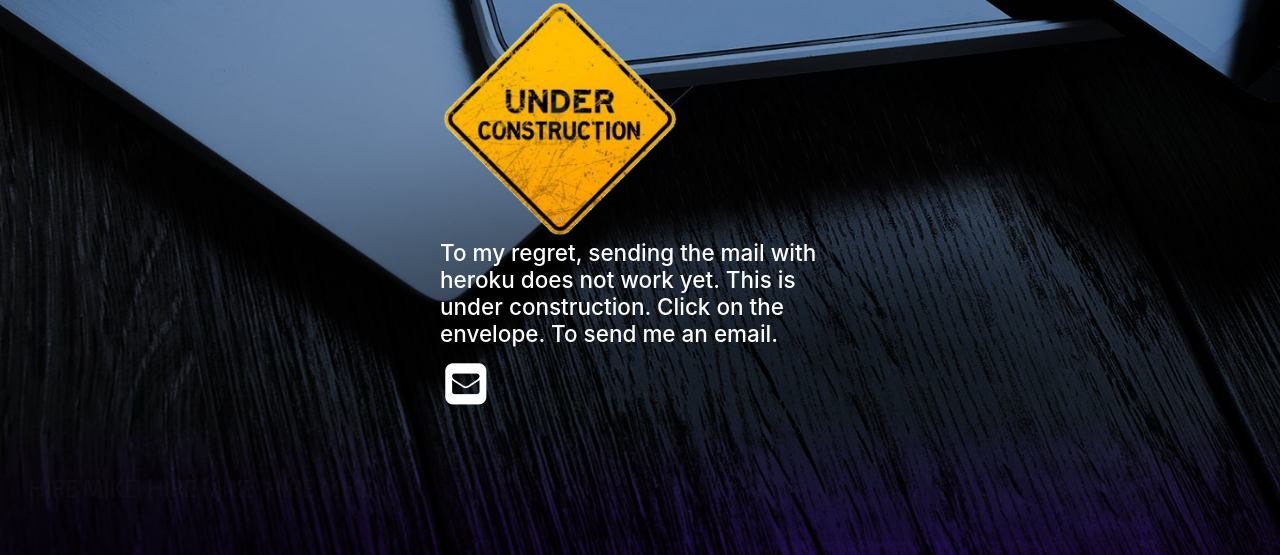
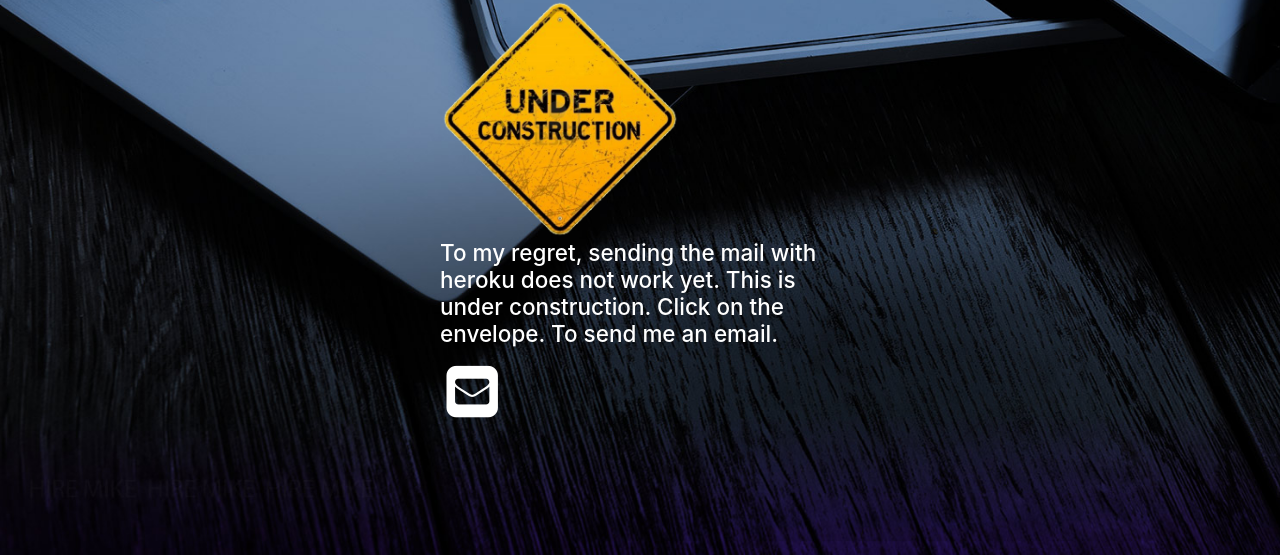
Before and after one commit to MarcellaHadderingh/Cv, a PHP site: page /contact/test.php in a window 1280 px wide. Shown: the part 245-800 px from the top of the page. Run offline with PHP 8.4, Linux system fonts and the light colour scheme; some libraries are stand-ins or nearby versions.

Commit message:
icon size

```diff
--- a/contact/contact.php
+++ b/contact/contact.php
@@ -95,7 +95,7 @@ $headers = 'van: '.$email."\r\n".
         <br>
         <img src="/foto/underconstrution.png" class="img-fluid" alt="Responsive image">
      <h4>To my regret, sending the mail with heroku does not work yet. This is under construction. Click on the envelope. To send me an email.</h4>
-     <a href="mailto:marcellavanduyn@gmail.com"><i id="social-em" class="fa fa-envelope-square fa-4x social"></i></a>
+     <a href="mailto:marcellavanduyn@gmail.com"><i id="social-em" class="fa fa-envelope-square fa-5x social"></i></a>
 
      </div>
 </body>
--- a/contact/test.php
+++ b/contact/test.php
@@ -26,7 +26,7 @@
         <br>
         <img src="/foto/underconstrution.png" class="img-fluid" alt="Responsive image">
      <h4>To my regret, sending the mail with heroku does not work yet. This is under construction. Click on the envelope. To send me an email.</h4>
-     <a href="mailto:marcellavanduyn@gmail.com"><i id="social-em" class="fa fa-envelope-square fa-4x social"></i></a>
+    <a href="mailto:marcellavanduyn@gmail.com"><i id="social-em" class="fa fa-envelope-square fa-5x social"></i></a>
 
      </div>
 </body>
```
